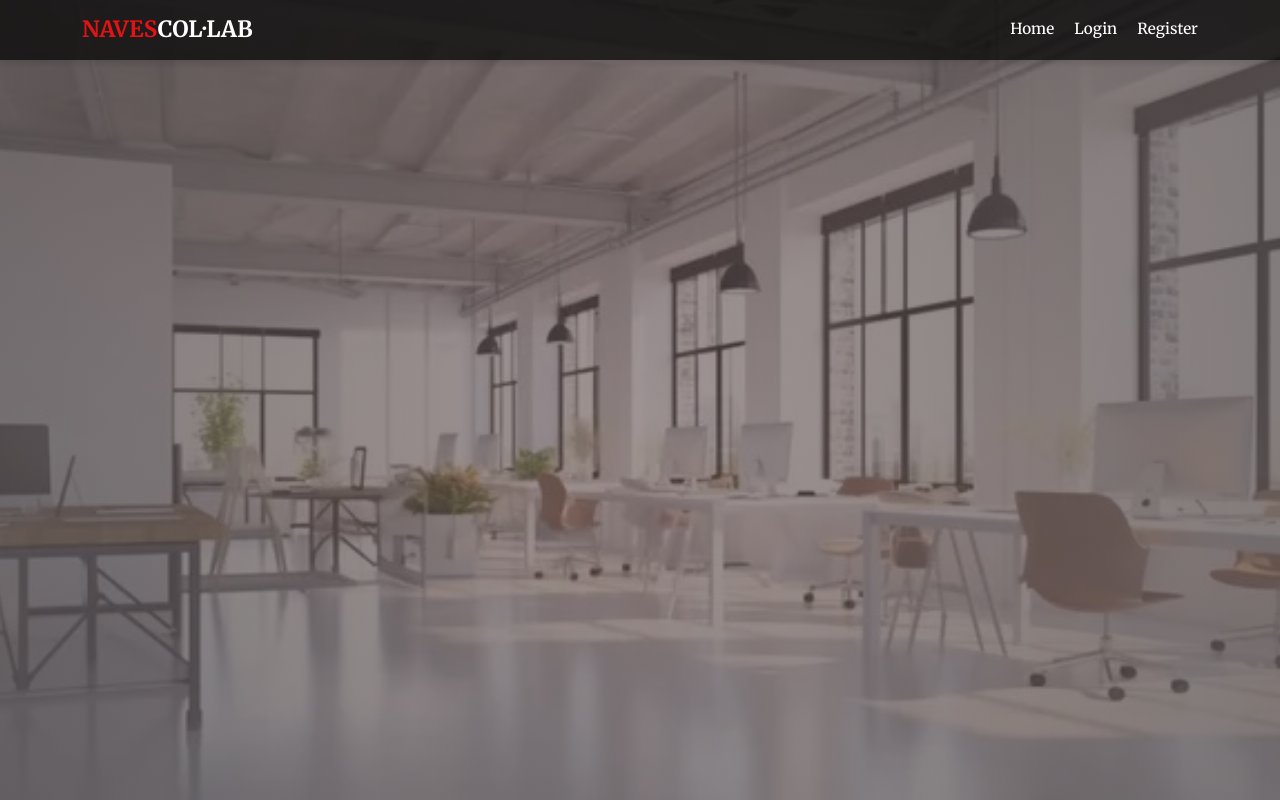
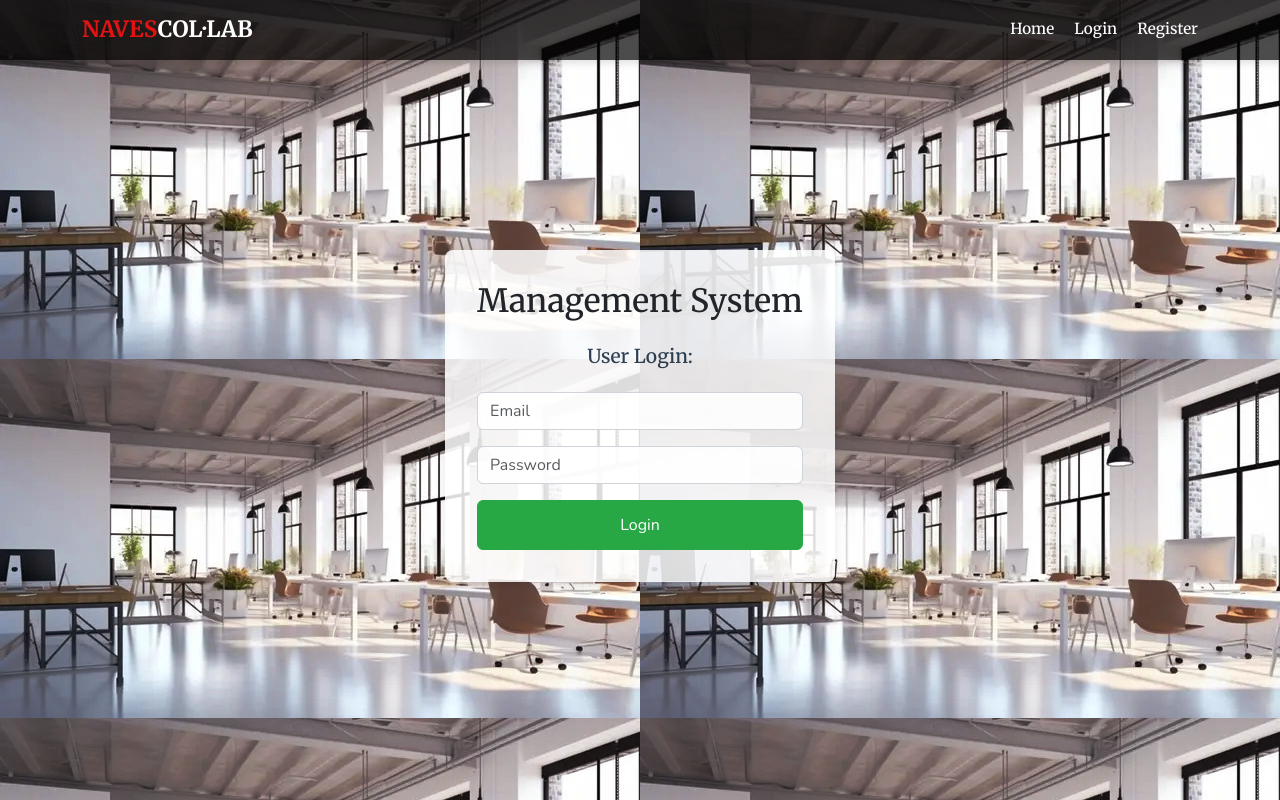
Before and after one commit to SantiagoAlfaroMarti/Frontend_LasNaves, a React (Vite) app: page /login in a window 1280 px wide. Built offline with nearby package versions, Linux system fonts and the light colour scheme.

Commit message:
update: index.css

```diff
--- a/src/index.css
+++ b/src/index.css
@@ -26,13 +26,14 @@
   left: 0;
   width: 100%;
   height: 100%;
-    background:
-      radial-gradient(circle at center, rgba(96, 77, 77, 0.6), rgba(95, 87, 87, 0.8)),
-      url('../img/background.jpg');
+  background-image: url('../img/background.jpg');
   background-size: cover;
   background-position: center;
   background-repeat: no-repeat;
   background-attachment: fixed;
+  background: radial-gradient(circle at center, rgba(96, 77, 77, 0.6), rgba(95, 87, 87, 0.8)), url('../img/background.jpg');
+  background-blend-mode: overlay;
+  z-index: -1;
 }
 p, th, td, tr, label, input, select, .btn, button, span, strong{
   font-family: 'Nunito', sans-serif;
```
Lines whose indentation alone changed are shown as unchanged.
